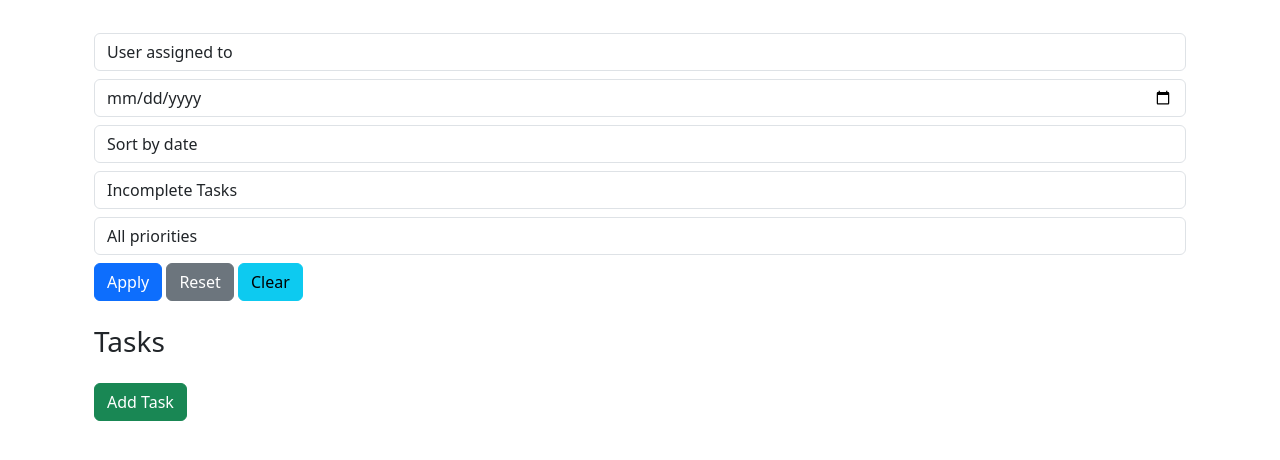
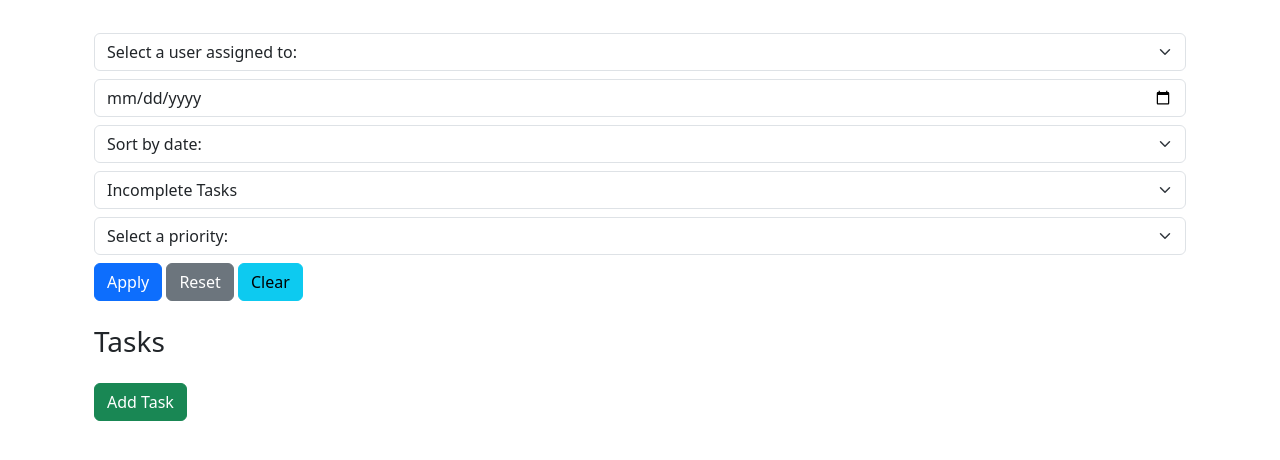
Before and after one commit to antoinegreuzard/task_manager, a Django app: template task_manager/templates/task_manager/view_task_list.html in a window 1280 px wide. Shown: the part 151-611 px from the top of the page. Run offline with Django 5.2, Linux system fonts and the light colour scheme; the template is opened without the code that fills it, so the values that code supplies are empty.

Commit message:
feat: better ux and ui for select

```diff
--- a/task_manager/templates/task_manager/view_task_list.html
+++ b/task_manager/templates/task_manager/view_task_list.html
@@ -27,8 +27,8 @@
           <div class="form-row align-items-center">
             <!-- User filter -->
             <div class="col-auto">
-              <select id="user_id" name="user_id" class="form-control mb-2">
-                <option value="">User assigned to</option>
+              <select id="user_id" name="user_id" class="form-select mb-2">
+                <option value="">Select a user assigned to:</option>
                 {% for user in users %}
                   <option value="{{ user.id }}"
                           {% if request.GET.user_id == user.id|stringformat:"s" %}selected{% endif %}>
@@ -45,21 +45,24 @@
 
             <!-- Sort filter -->
             <div class="col-auto">
-              <select id="sort" name="sort" class="form-control mb-2">
-                <option value="">Sort by date</option>
-                <option value="deadline" {% if request.GET.sort == "deadline" %}selected{% endif %}>Ascending date
+              <select id="sort" name="sort" class="form-select mb-2">
+                <option value="">Sort by date:</option>
+                <option value="deadline" {% if request.GET.sort == "deadline" %}selected{% endif %}>
+                  Ascending date sorting
                 </option>
-                <option value="-deadline" {% if request.GET.sort == "-deadline" %}selected{% endif %}>Descending date
+                <option value="-deadline" {% if request.GET.sort == "-deadline" %}selected{% endif %}>
+                  Descending date sorting
                 </option>
               </select>
             </div>
 
             <!-- Completion filter -->
-            <select id="completed" name="completed" class="form-control mb-2">
+            <select id="completed" name="completed" class="form-select mb-2">
               <option value="All" {% if request.GET.completed == "All" %}selected{% endif %}>
-                All Tasks
+                Select a tasks status:
               </option>
-              <option value="True" {% if request.GET.completed == "True" %}selected{% endif %}>Completed Tasks
+              <option value="True" {% if request.GET.completed == "True" %}selected{% endif %}>
+                Completed Tasks
               </option>
               <option value="False"
                       {% if request.GET.completed == "False" or not request.GET.completed %}selected{% endif %}>
@@ -69,8 +72,8 @@
 
             <!-- Priority filter -->
             <div class="col-auto">
-              <select id="priority" name="priority" class="form-control mb-2">
-                <option value="">All priorities</option>
+              <select id="priority" name="priority" class="form-select mb-2">
+                <option value="">Select a priority:</option>
                 <option value="High" {% if request.GET.priority == "High" %}selected{% endif %}>High</option>
                 <option value="Medium" {% if request.GET.priority == "Medium" %}selected{% endif %}>Medium</option>
                 <option value="Low" {% if request.GET.priority == "Low" %}selected{% endif %}>Low</option>
```
